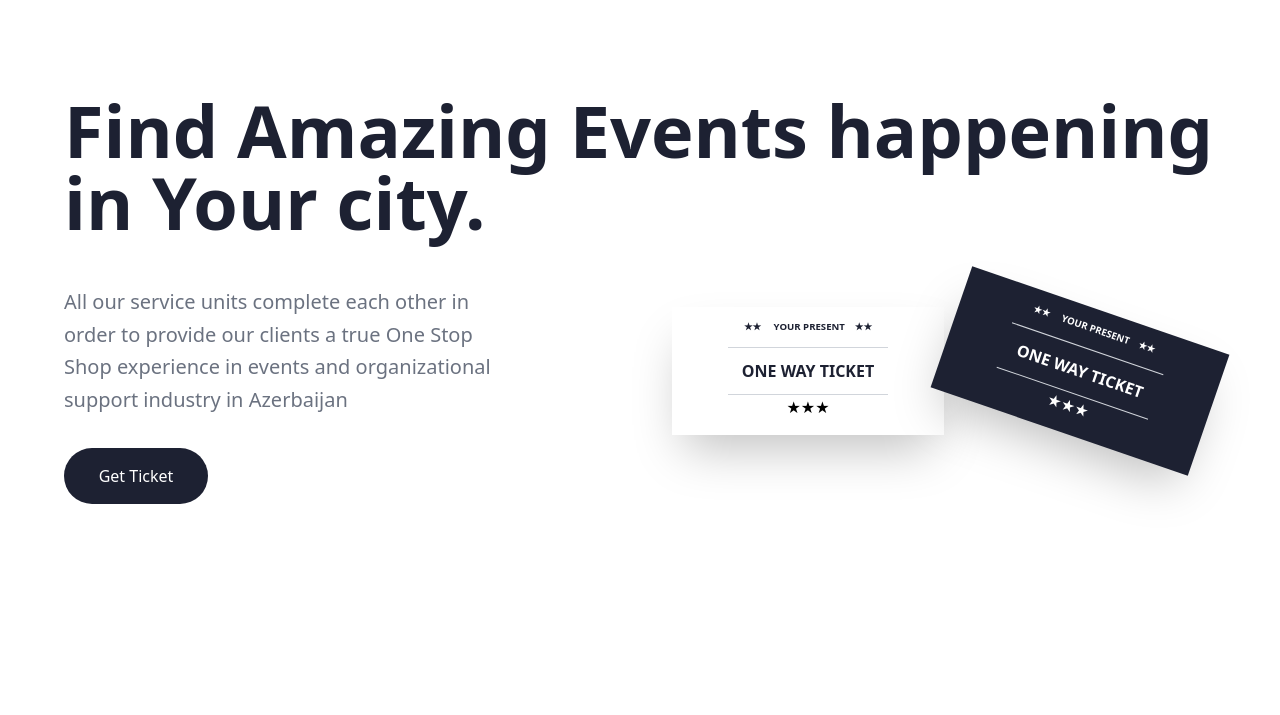
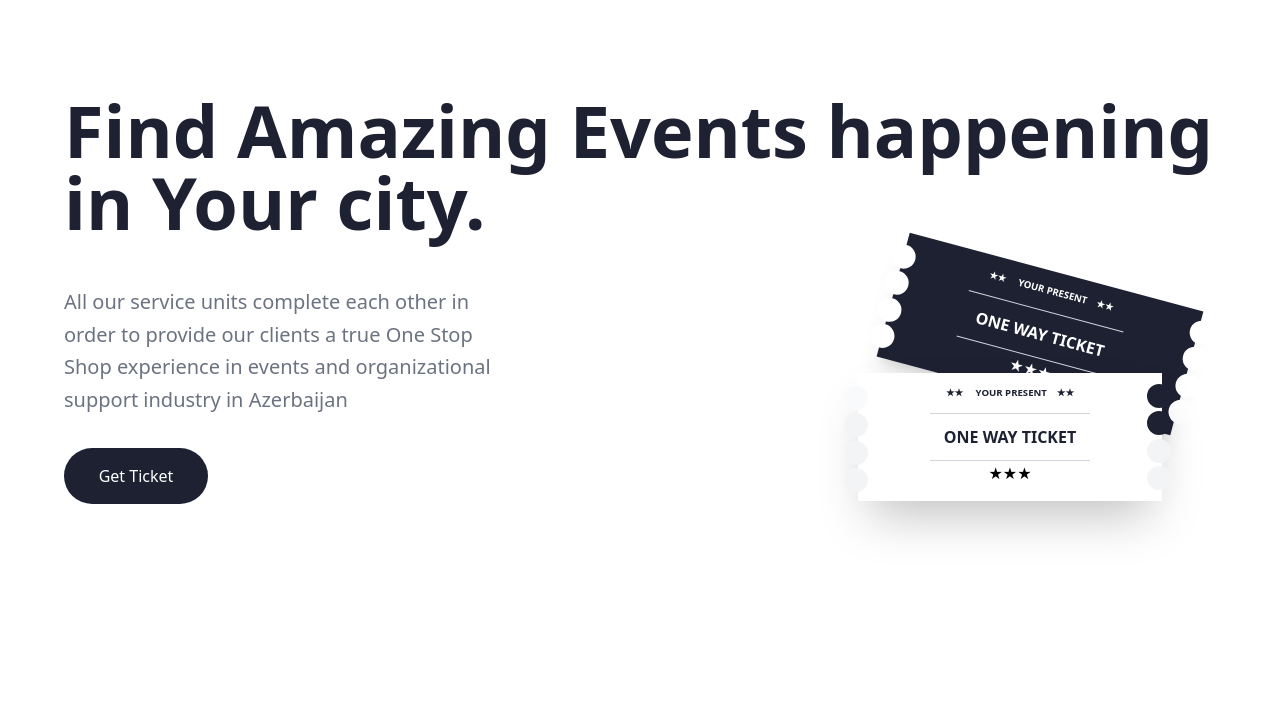
Before and after one commit to nazrinibrahimli/N-event, a plain HTML site: page index.html in a window 1280 px wide. Shown: the part 82-797 px from the top of the page. Drawn offline with nearby package versions, Linux system fonts and the light colour scheme.

Commit message:
chnages to ticket design

```diff
--- a/index.html
+++ b/index.html
@@ -78,17 +78,52 @@
 
                     </div> -->
 
-                    <div class="flex flex-wrap pb-[2rem] justify-center items-center">
-                        <div class="w-[17rem] h-[8rem] bg-white   my-auto  shadow-2xl ">
-                            <h5 class="font-bold text-[#1d2132] text-[0.6rem] text-center py-[0.8rem] mx-auto w-[10rem] border-b-gray-300 border-b-[0.1rem] uppercase">★★ &nbsp; &nbsp; Your Present&nbsp;&nbsp;&nbsp;  ★★ </h5>
-                            <h3 class=" font-bold text-[#1d2132] text-base  text-center py-[0.7rem]">ONE WAY TICKET</h3>
-                            <p class="text-center mx-auto w-[10rem] border-t-gray-300 border-t-[0.1rem]">★★★</p>
+                    <div class=" py-[2rem] justify-center items-center">
+                        <div class="flex">
+                            <div class="   rotate-[15deg] relative top-[-30px] left-[15px] z-30 shadow-2xl">
+                                <div class="rounded-full w-[1.5rem] h-[1.5rem] my-[0.2rem] bg-white"></div>
+                                <div class="rounded-full w-[1.5rem] h-[1.5rem] my-[0.2rem] bg-white"></div>
+                                <div class="rounded-full w-[1.5rem] h-[1.5rem] my-[0.2rem] bg-white"></div>
+                                <div class="rounded-full w-[1.5rem] h-[1.5rem] my-[0.2rem] bg-white"></div>
+
+                            </div>
+                            <div class=" w-[19rem] h-[8rem] bg-[#1d2132]  rotate-[15deg]   shadow-xl ">
+                                <h5 class="font-bold text-white text-[0.6rem] text-center py-[0.8rem] mx-auto w-[10rem] border-b-gray-300 border-b-[0.1rem] uppercase">★★ &nbsp; &nbsp; Your Present&nbsp;&nbsp;&nbsp;  ★★ </h5>
+                                <h3 class=" font-bold text-white text-base  text-center py-[0.7rem]">ONE WAY TICKET</h3>
+                                <p class="text-center text-white mx-auto w-[10rem] border-t-gray-300 border-t-[0.1rem]">★★★</p>
+                            </div>
+                            <div class="   rotate-[15deg] relative top-[46px] left-[-15px] shadow-2xl">
+                                <div class="rounded-full w-[1.5rem] h-[1.5rem] my-[0.2rem] bg-white"></div>
+                                <div class="rounded-full w-[1.5rem] h-[1.5rem] my-[0.2rem] bg-white"></div>
+                                <div class="rounded-full w-[1.5rem] h-[1.5rem] my-[0.2rem] bg-white"></div>
+                                <div class="rounded-full w-[1.5rem] h-[1.5rem] my-[0.2rem] bg-white"></div>
+
+                            </div>
                         </div>
-                        <div class=" w-[17rem] h-[8rem] bg-[#1d2132]  rotate-[19deg]  my-auto  shadow-2xl">
-                            <h5 class="font-bold text-white text-[0.6rem] text-center py-[0.8rem] mx-auto w-[10rem] border-b-gray-300 border-b-[0.1rem] uppercase">★★ &nbsp; &nbsp; Your Present&nbsp;&nbsp;&nbsp;  ★★ </h5>
-                            <h3 class=" font-bold text-white text-base  text-center py-[0.7rem]">ONE WAY TICKET</h3>
-                            <p class="text-center text-white mx-auto w-[10rem] border-t-gray-300 border-t-[0.1rem]">★★★</p>
+                        <div class="flex relative top-[-25px] right-[30px]">
+                            <div class=" relative top-[10px] left-[10px]  z-30 shadow-2xl">
+                                <div class="rounded-full w-[1.5rem] h-[1.5rem] my-[0.2rem] bg-gray-50"></div>
+                                <div class="rounded-full w-[1.5rem] h-[1.5rem] my-[0.2rem] bg-gray-100"></div>
+                                <div class="rounded-full w-[1.5rem] h-[1.5rem] my-[0.2rem] bg-gray-100"></div>
+                                <div class="rounded-full w-[1.5rem] h-[1.5rem] my-[0.2rem] bg-gray-100"></div>
+
+                            </div>
+                            <div class="w-[19rem] h-[8rem] bg-white   relative shadow-2xl ">
+                                <h5 class="font-bold text-[#1d2132] text-[0.6rem] text-center py-[0.8rem] mx-auto w-[10rem] border-b-gray-300 border-b-[0.1rem] uppercase">★★ &nbsp; &nbsp; Your Present&nbsp;&nbsp;&nbsp;  ★★ </h5>
+                                <h3 class=" font-bold text-[#1d2132] text-base  text-center py-[0.7rem]">ONE WAY TICKET</h3>
+                                <p class="text-center mx-auto w-[10rem] border-t-gray-300 border-t-[0.1rem]">★★★</p>
+                            </div>
+                            <div class="relative relative left-[-15px] top-[8px]">
+                                <div class="rounded-full w-[1.5rem] h-[1.5rem] my-[0.2rem]  bg-[#1d2132] shadow-2xl"></div>
+                                <div class="rounded-full w-[1.5rem] h-[1.5rem] my-[0.2rem]  bg-[#1d2132] shadow-2xl"></div>
+                                <div class="rounded-full w-[1.5rem] h-[1.5rem] my-[0.2rem]  bg-gray-100 shadow-2xl"></div>
+                                <div class="rounded-full w-[1.5rem] h-[1.5rem] my-[0.2rem]  bg-gray-100 shadow-2xl"></div>
+
+                            </div>
                         </div>
+
+
+
                     </div>
 
 
```
